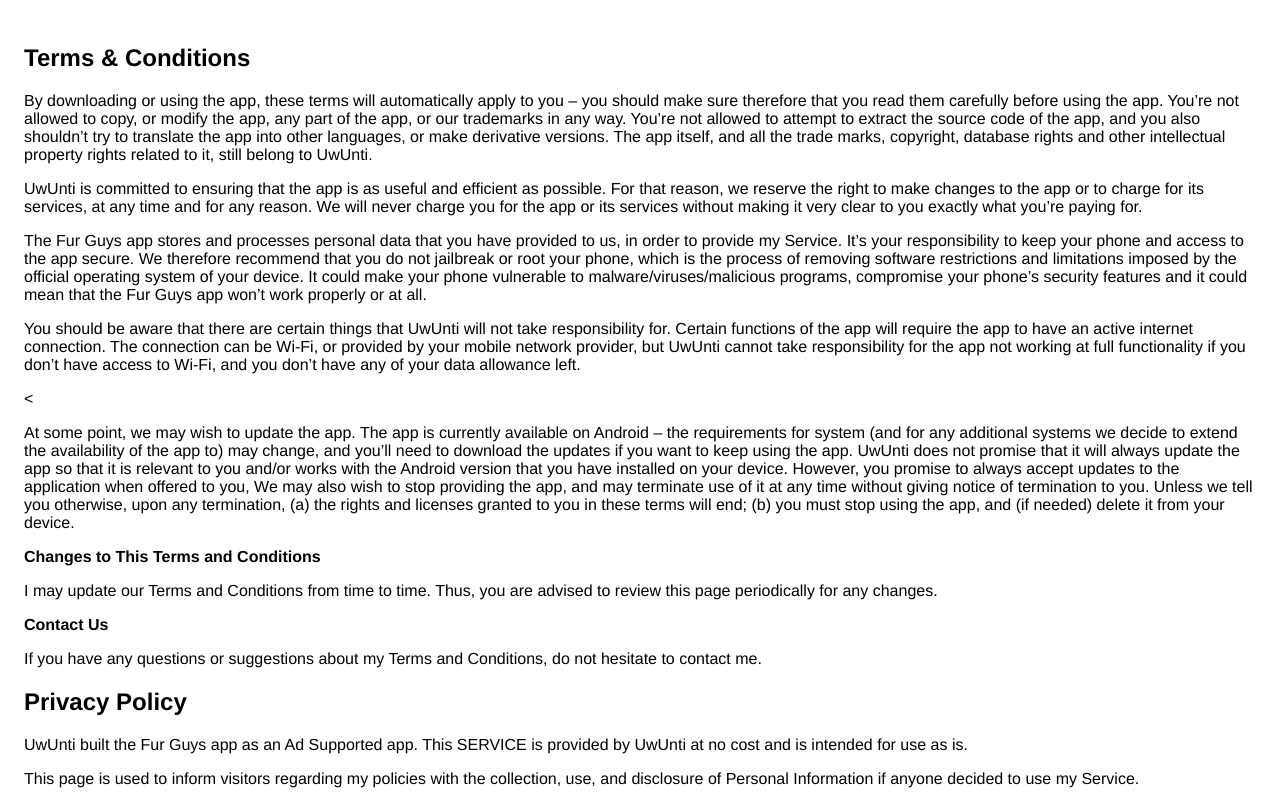
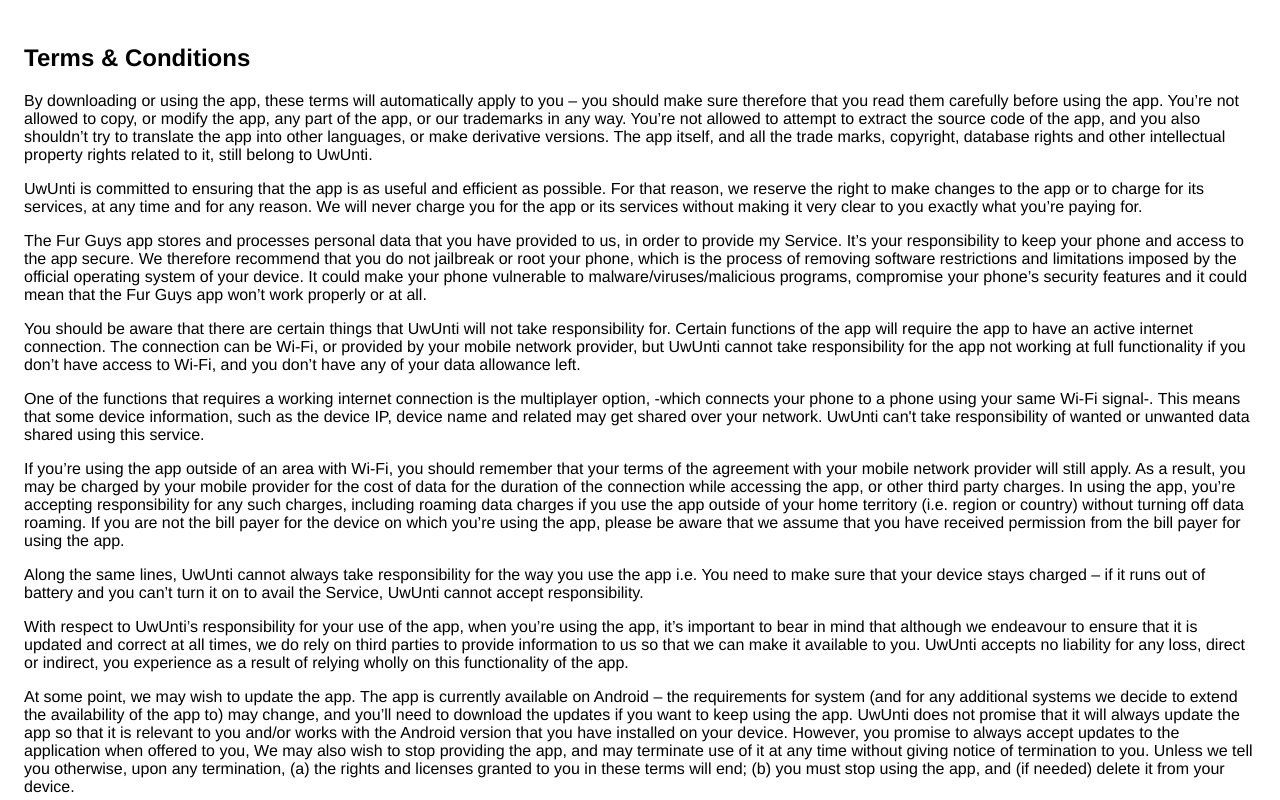
Before and after one commit to Pataxu/uwunti, a plain HTML site: page furguys/privacy.html in a window 1280 px wide. Shown: the top 800 px of the page. Drawn offline with Linux system fonts and the light colour scheme.

Commit message:
UpdatePolocy

```diff
--- a/furguys/privacy.html
+++ b/furguys/privacy.html
@@ -30,7 +30,33 @@
                     can be Wi-Fi, or provided by your mobile network provider, but UwUnti cannot take responsibility
                     for the app not working at full functionality if you don’t have access to Wi-Fi, and you don’t have any
                     of your data allowance left.
-                    </p>< <p>At some point, we may wish to update the app. The app is currently available on Android – the
+
+					</p><p>One of the functions that requires a working internet connection is the multiplayer option, -which connects your phone to a phone using your same Wi-Fi signal-. This means that
+					some device information, such as the device IP, device name and related may get shared over your network. UwUnti can't take responsibility of wanted or unwanted data shared using this service.</p>
+					<p></p><p>If you’re using the app outside of an area with Wi-Fi, you should remember that your terms of the
+                        agreement with your mobile network provider will still apply. As a result, you may be charged by
+                        your mobile provider for the cost of data for the duration of the connection while accessing the
+                        app, or other third party charges. In using the app, you’re accepting responsibility for any such
+                        charges, including roaming data charges if you use the app outside of your home territory (i.e. region
+                        or country) without turning off data roaming. If you are not the bill payer for the device on which
+                        you’re using the app, please be aware that we assume that you have received permission from the bill
+                        payer for using the app.</p> <p>Along the same lines, UwUnti cannot always take responsibility for the way you use
+                        the app i.e. You need to make sure that your device stays charged – if it runs out of battery and
+                        you can’t turn it on to avail the Service, UwUnti cannot accept responsibility.</p> <p>With respect to UwUnti’s responsibility for your use of the app, when you’re using
+                        the app, it’s important to bear in mind that although we endeavour to ensure that it is updated and
+                        correct at all times, we do rely on third parties to provide information to us so that we can make
+                        it available to you. UwUnti accepts no liability for any loss, direct or indirect,
+                        you experience as a result of relying wholly on this functionality of the app.</p> <p>At some point, we may wish to update the app. The app is currently available on Android – the
+                        requirements for system (and for any additional systems we decide to extend the availability
+                        of the app to) may change, and you’ll need to download the updates if you want to keep using the
+                        app. UwUnti does not promise that it will always update the app so that it is relevant
+                        to you and/or works with the Android version that you have installed on your device. However,
+                        you promise to always accept updates to the application when offered to you, We may also wish to
+                        stop providing the app, and may terminate use of it at any time without giving notice of termination
+                        to you. Unless we tell you otherwise, upon any termination, (a) the rights and licenses granted to
+                        you in these terms will end; (b) you must stop using the app, and (if needed) delete it from your
+                        device.
+                    </p><p>At some point, we may wish to update the app. The app is currently available on Android – the
                         requirements for system (and for any additional systems we decide to extend the availability
                         of the app to) may change, and you’ll need to download the updates if you want to keep using the
                         app. UwUnti does not promise that it will always update the app so that it is relevant
```
